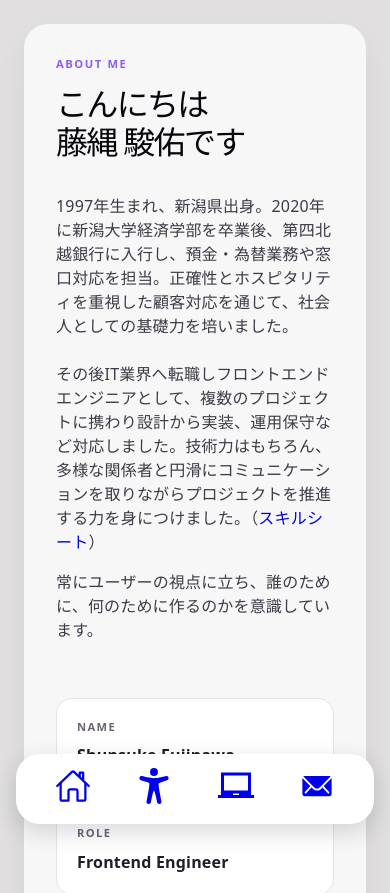
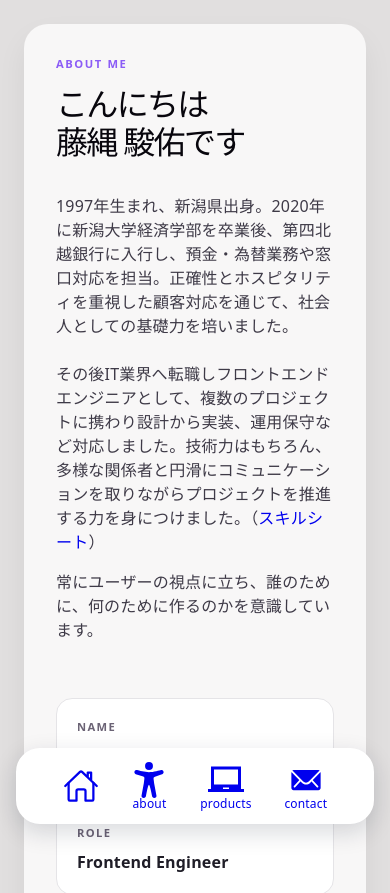
Before and after one commit to technicalplace/portfolio, a React (Vite) app: page / in a window 390 px wide. Shown: the top 893 px of the page. Built offline with nearby package versions, Linux system fonts and the light colour scheme.

Commit message:
SP時のヘッダーアイコン下にテキスト追加

```diff
--- a/src/component/Header/index.jsx
+++ b/src/component/Header/index.jsx
@@ -18,12 +18,15 @@ export const Header = () => {
         </a>
         <a href="#about">
           <IoAccessibility size={36} />
+          <span>about</span>
         </a>
         <a href="#products">
           <MdLaptopChromebook size={36} />
+          <span>products</span>
         </a>
         <a href="#contact">
           <IoIosMail size={36} />
+          <span>contact</span>
         </a>
       </div>
     </header>
--- a/src/component/Header/index.module.css
+++ b/src/component/Header/index.module.css
@@ -23,6 +23,19 @@
   .iconWrapper {
     display: flex;
     justify-content: space-evenly;
-    gap: 32px;
+    align-items: center;
+    gap: 12px;
+    & a {
+      display: flex;
+      flex-direction: column;
+      align-items: center;
+      gap: 0;
+      text-decoration: none;
+      line-height: 1;
+    }
+    & span {
+      font-size: 0.75rem;
+      line-height: 1;
+    }
   }
 }
```
